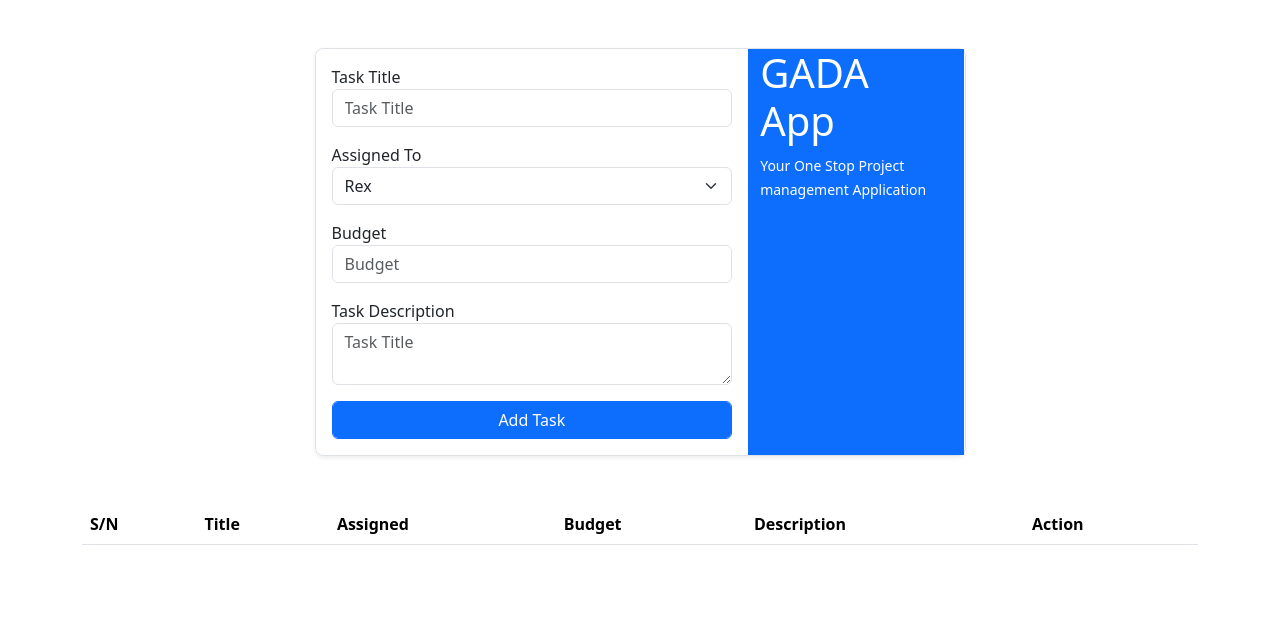
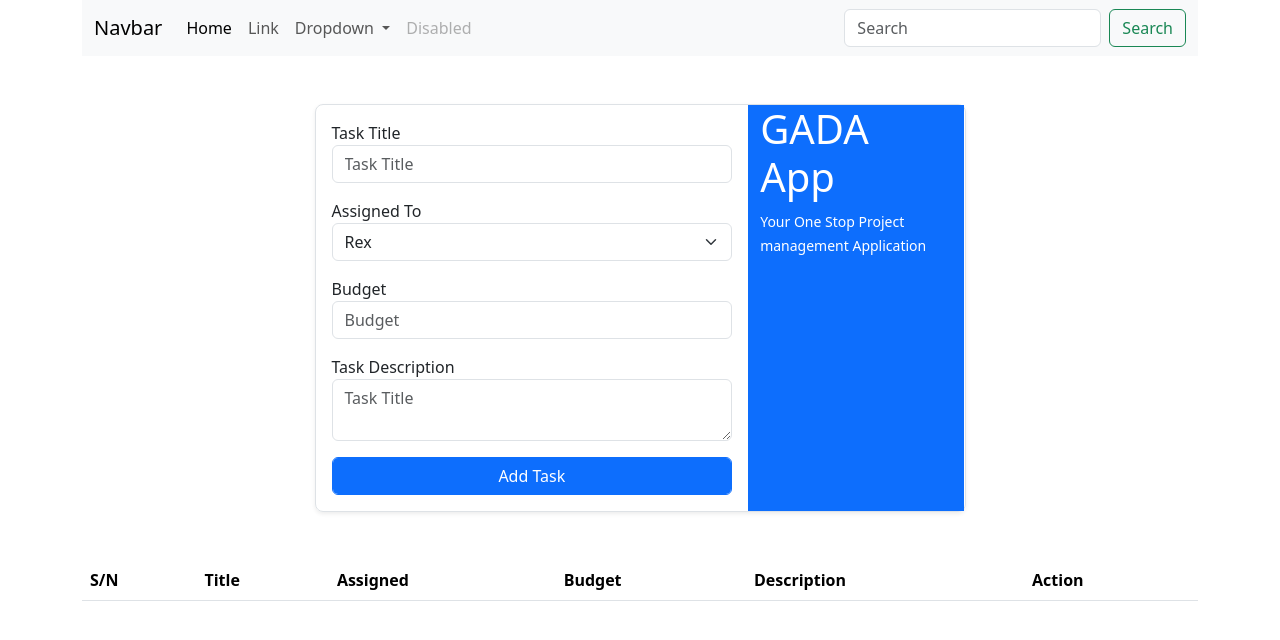
Before and after one commit to Dammy12121/gada-app, a plain HTML site: page index.html in a window 1280 px wide. Drawn offline with nearby package versions, Linux system fonts and the light colour scheme.

Commit message:
third commit

```diff
--- a/index.html
+++ b/index.html
@@ -7,6 +7,43 @@
     <link href="https://cdn.jsdelivr.net/npm/bootstrap@5.3.3/dist/css/bootstrap.min.css" rel="stylesheet" integrity="sha384-QWTKZyjpPEjISv5WaRU9OFeRpok6YctnYmDr5pNlyT2bRjXh0JMhjY6hW+ALEwIH" crossorigin="anonymous">
 </head>
 <body class="container">
+    <nav class="navbar navbar-expand-lg bg-body-tertiary">
+        <div class="container-fluid">
+          <a class="navbar-brand" href="#">Navbar</a>
+          <button class="navbar-toggler" type="button" data-bs-toggle="collapse" data-bs-target="#navbarSupportedContent" aria-controls="navbarSupportedContent" aria-expanded="false" aria-label="Toggle navigation">
+            <span class="navbar-toggler-icon"></span>
+          </button>
+          <div class="collapse navbar-collapse" id="navbarSupportedContent">
+            <ul class="navbar-nav me-auto mb-2 mb-lg-0">
+              <li class="nav-item">
+                <a class="nav-link active" aria-current="page" href="/">Home</a>
+              </li>
+              <li class="nav-item">
+                <a class="nav-link" href="#">Link</a>
+              </li>
+              <li class="nav-item dropdown">
+                <a class="nav-link dropdown-toggle" href="#" role="button" data-bs-toggle="dropdown" aria-expanded="false">
+                  Dropdown
+                </a>
+                <ul class="dropdown-menu">
+                  <li><a class="dropdown-item" href="#">Action</a></li>
+                  <li><a class="dropdown-item" href="#">Another action</a></li>
+                  <li><hr class="dropdown-divider"></li>
+                  <li><a class="dropdown-item" href="#">Something else here</a></li>
+                </ul>
+              </li>
+              <li class="nav-item">
+                <a class="nav-link disabled" aria-disabled="true">Disabled</a>
+              </li>
+            </ul>
+            <form class="d-flex" role="search">
+              <input class="form-control me-2" type="search" placeholder="Search" aria-label="Search">
+              <button class="btn btn-outline-success" type="submit">Search</button>
+            </form>
+          </div>
+        </div>
+      </nav>
+
     <div class="mx-auto col-7 border shadow-sm rounded-3 my-5 row">
         <div class="col-8 p-3">
             <div class="mb-3">
```
